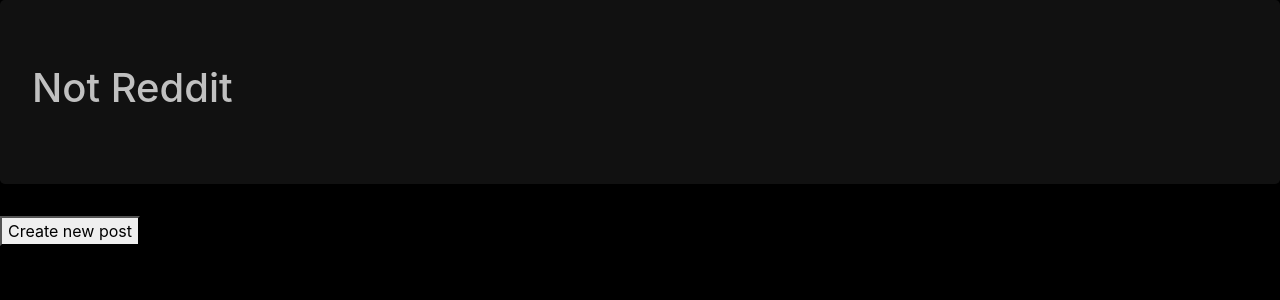
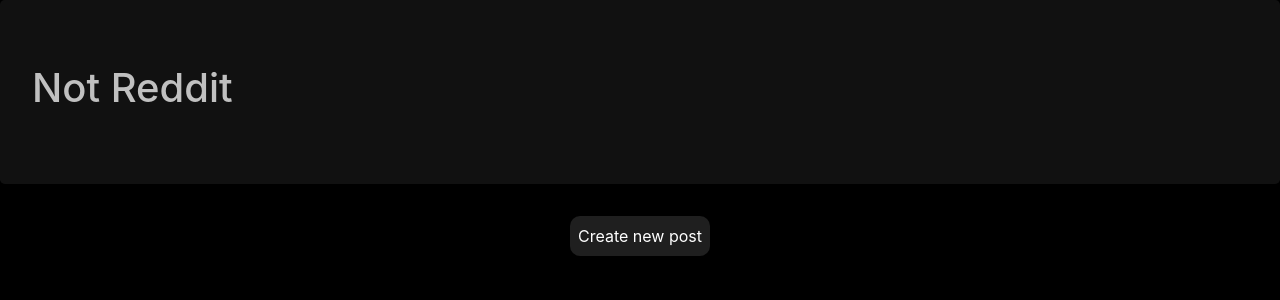
Before and after one commit to jonstump/not-reddit, a React (Create React App) app: page / in a window 1280 px wide. Shown: the top 300 px of the page. Built offline with nearby package versions, Linux system fonts and the light colour scheme.

Commit message:
Style buttons.
Co-authored-by: Jon Stump <jmstump@gmail.com>

```diff
--- a/src/components/PostControl.js
+++ b/src/components/PostControl.js
@@ -128,7 +128,7 @@ class PostControl extends React.Component {
     }
     return (
       <>
-        <button onClick={this.handleButtonClick}>{buttonText}</button>
+        <button id="button-center" onClick={this.handleButtonClick}>{buttonText}</button>
         {currentView}
       </>
     );
--- a/src/index.css
+++ b/src/index.css
@@ -46,3 +46,23 @@ code {
 #time {
   color: grey;
 }
+
+button {
+  background-color: rgb(31, 31, 31);
+  border-radius: 10px;
+  color: white;
+  padding: 8px;
+  border: none;
+}
+
+button:hover {
+  background-color: rgb(100, 100, 100);
+  color: black;
+}
+
+#button-center{
+  margin: 0 auto;
+  display: block;
+  margin-bottom: 20px;
+  margin-top: 30px;
+}
```
